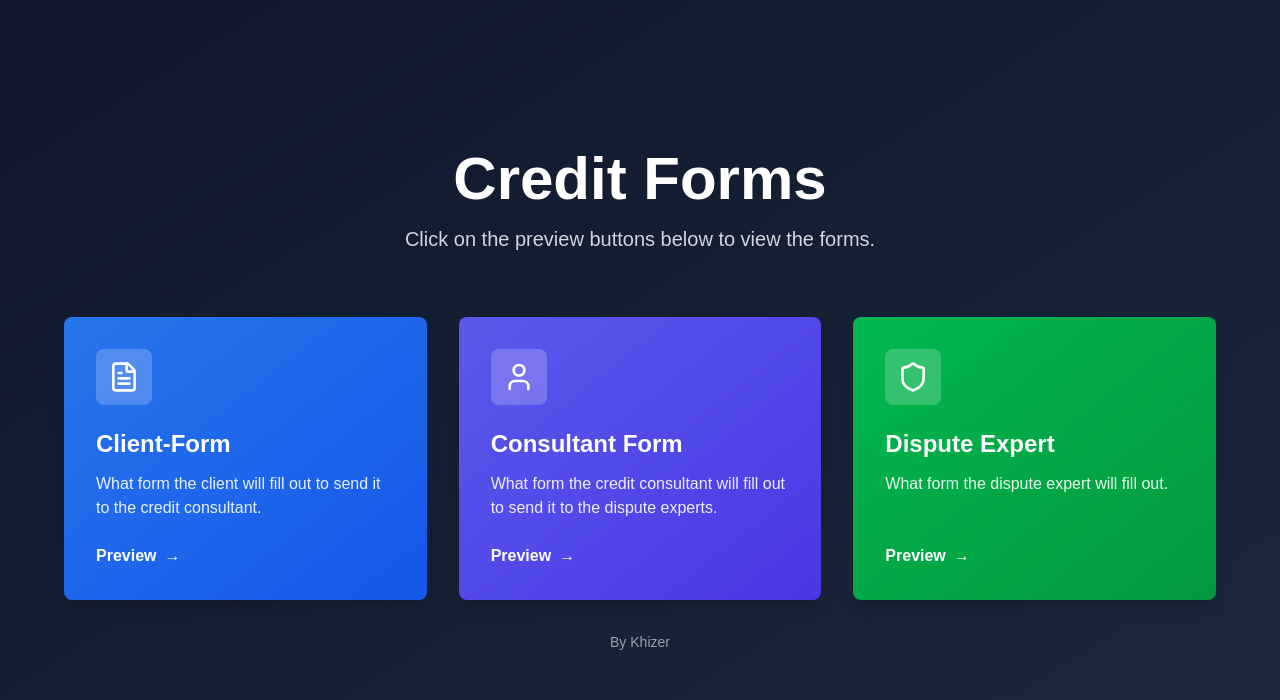
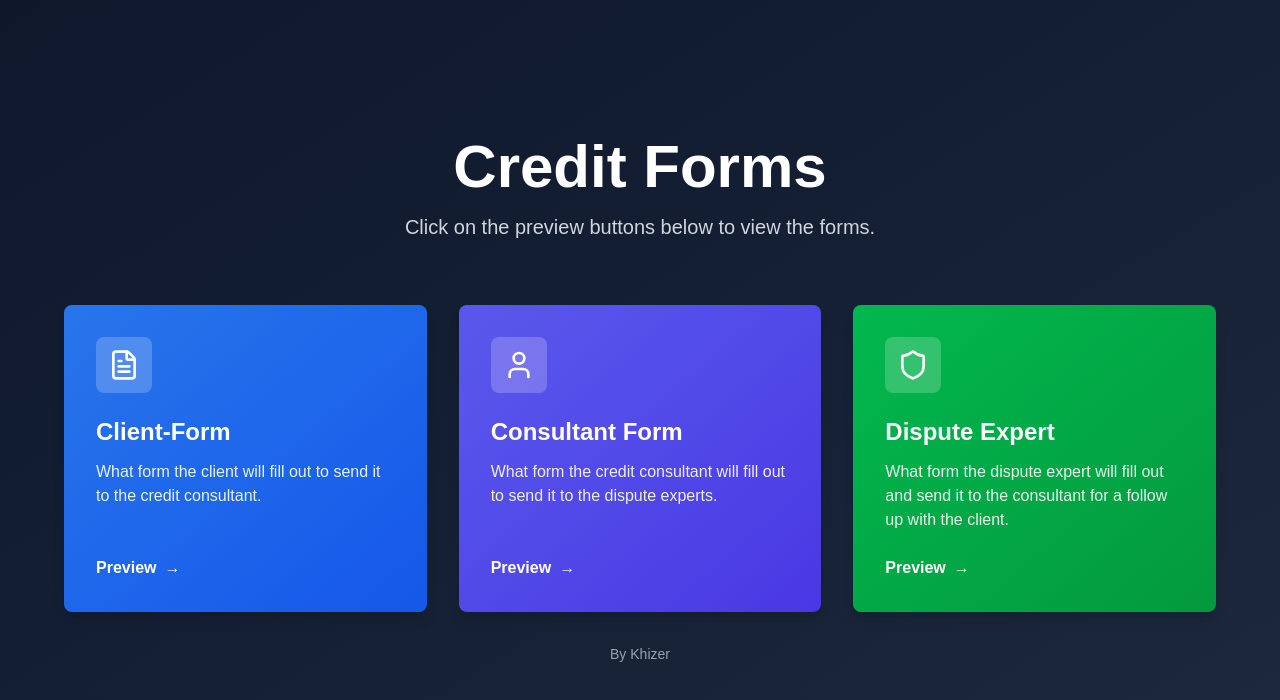
Before and after one commit to exiledftw/Credit-Forms, a Next.js app: page / in a window 1280 px wide. Shown: the top 700 px of the page. Built offline with nearby package versions, Linux system fonts and the light colour scheme.

Commit message:
Minor changes and fixes.

```diff
--- a/src/app/components/DisputeExpertForm.jsx
+++ b/src/app/components/DisputeExpertForm.jsx
@@ -206,7 +206,7 @@ export default function DisputeExpertPortal() {
       {/* Full Screen Swipe Transition Overlay (Blue/Cyan Theme for Processor) */}
       {mounted && (
         <div
-          className="fixed inset-0 z-[9999] pointer-events-none overflow-hidden"
+          className="fixed inset-0 z-9999 pointer-events-none overflow-hidden"
           style={{ visibility: swipeState === 'idle' ? 'hidden' : 'visible' }}
         >
           <div
--- a/src/app/components/Landing.jsx
+++ b/src/app/components/Landing.jsx
@@ -22,7 +22,7 @@ export default function Landing() {
     },
     {
       title: "Dispute Expert",
-      description: "What form the dispute expert will fill out.",
+      description: "What form the dispute expert will fill out and send it to the consultant for a follow up with the client.",
       icon: Shield,
       href: "/dispute-expert",
       color: "from-green-500 to-green-600",
```
